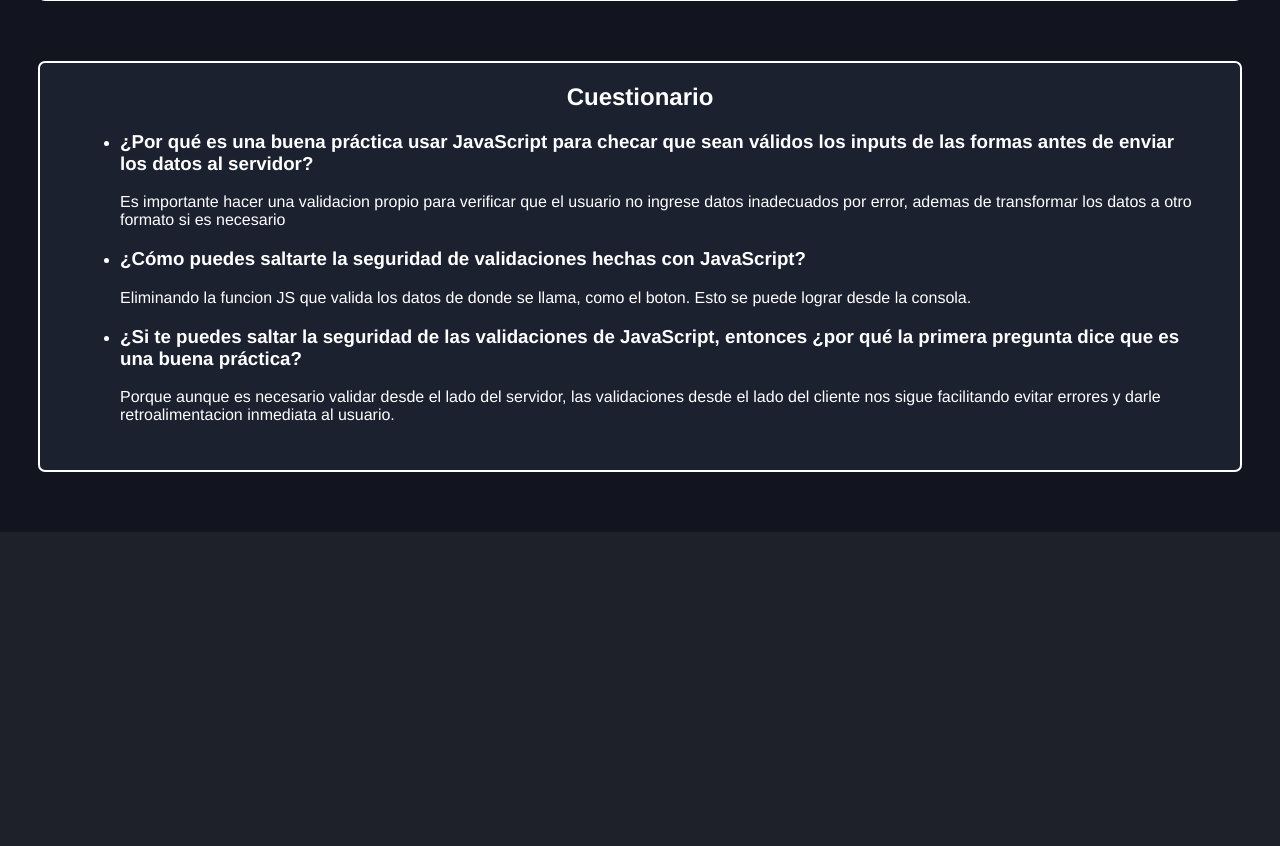
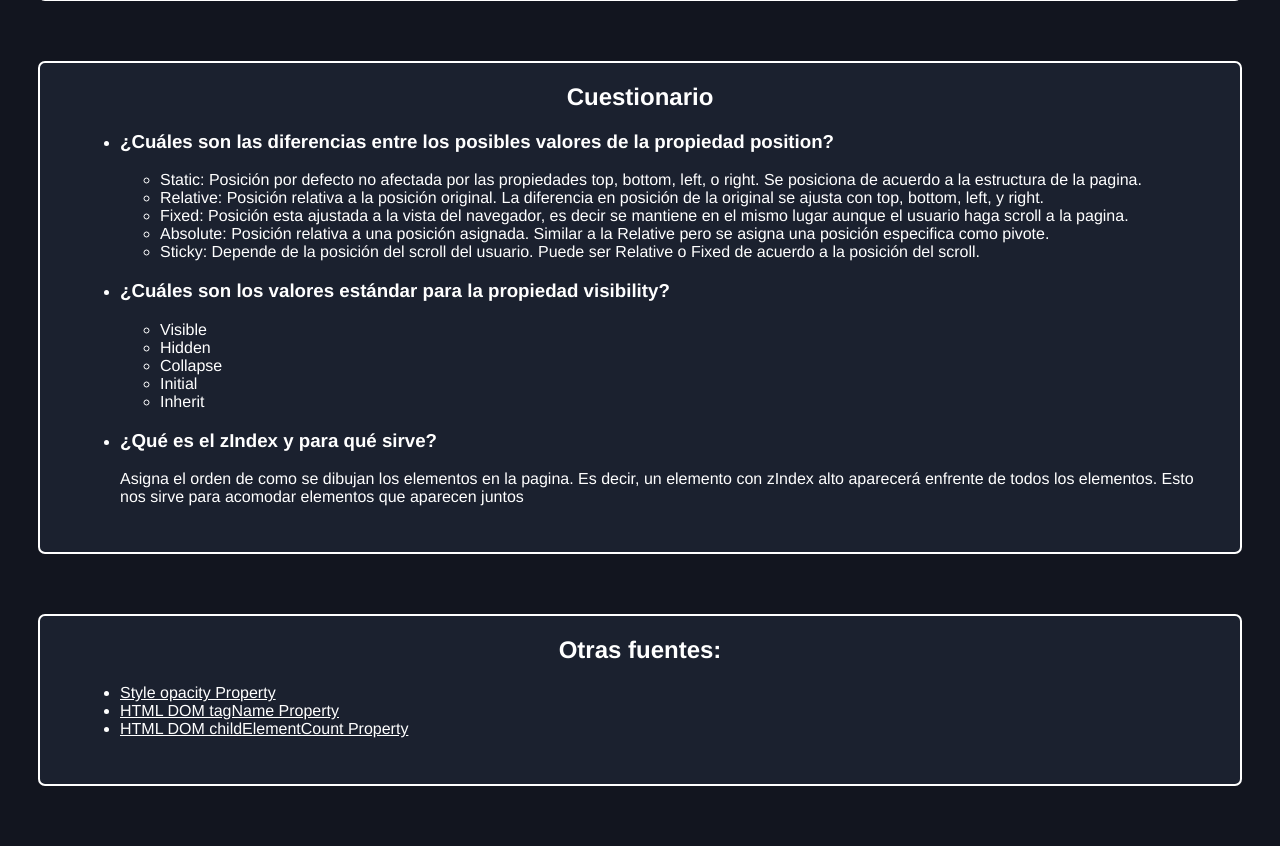
Before and after one commit to albertcastaned/A01250647_DAW, a PHP site: page /Laboratorio6/lab6.html in a window 1280 px wide; the page is wider, and only the part inside the window is pictured. Shown: the part 2766-3612 px from the top of that part. Before the commit the page ends 3238 px from the top of that part, so only its background shows below. Run offline with PHP 8.4, Linux system fonts and the light colour scheme.

Commit message:
Terminar Lab6, esperar revision

```diff
--- a/Laboratorio6/lab6.html
+++ b/Laboratorio6/lab6.html
@@ -14,7 +14,8 @@
                 <a onmouseover="cambiarFont(this)" href="#parte1">Ejercicio 1</a> |
                 <a onmouseover="cambiarFont(this)" href="#parte2">Ejercicio 2</a> |
                 <a onmouseover="cambiarFont(this)" href="#parte3">Ejercicio 3</a> |
-                <a onmouseover="cambiarFont(this)" href="#cuestionario">Cuestionario</a>
+                <a onmouseover="cambiarFont(this)" href="#cuestionario">Cuestionario</a> |
+                <a onmouseover="cambiarFont(this)" href="#OtrasFuentes">Otras Fuentes</a>
         </nav>
         </header>
 
@@ -125,16 +126,64 @@
                 <h2>Cuestionario</h2>
                 <ul>
                     <li>
-                        <h3>¿Por qué es una buena práctica usar JavaScript para checar que sean válidos los inputs de las formas antes de enviar los datos al servidor?</h3>
-                        <p>Es importante hacer una validacion propio para verificar que el usuario no ingrese datos inadecuados por error, ademas de transformar los datos a otro formato si es necesario</p>
+                        <h3>¿Cuáles son las diferencias entre los posibles valores de la propiedad position?</h3>
+                        <ul>
+                            <li>
+                                Static: Posición por defecto no afectada por las propiedades top, bottom, left, o right. Se posiciona de acuerdo a la estructura de la pagina.
+                            </li>
+                            <li>
+                                Relative: Posición relativa a la posición original. La diferencia en posición de la original se ajusta con top, bottom, left, y right.
+                            </li>
+                            <li>
+                                Fixed: Posición esta ajustada a la vista del navegador, es decir se mantiene en el mismo lugar aunque el usuario haga scroll a la pagina.
+                            </li>
+                            <li>
+                                Absolute: Posición relativa a una posición asignada. Similar a la Relative pero se asigna una posición especifica como pivote.
+                            </li>
+                            <li>
+                                Sticky: Depende de la posición del scroll del usuario. Puede ser Relative o Fixed de acuerdo a la posición del scroll.
+                            </li>
+                        </ul>
                     </li>
                     <li>
-                        <h3>¿Cómo puedes saltarte la seguridad de validaciones hechas con JavaScript?</h3>
-                        <p>Eliminando la funcion JS que valida los datos de donde se llama, como el boton. Esto se puede lograr desde la consola.</p>
+                        <h3>¿Cuáles son los valores estándar para la propiedad visibility?</h3>
+                        <ul>
+                            <li>
+                                Visible
+                            </li>
+                            <li>
+                                Hidden
+                            </li>
+                            <li>
+                                Collapse
+                            </li>
+                            <li>
+                                Initial
+                            </li>
+                            <li>
+                                Inherit
+                            </li>
+
+                        </ul>
                     </li>
                     <li>
-                        <h3>¿Si te puedes saltar la seguridad de las validaciones de JavaScript, entonces ¿por qué la primera pregunta dice que es una buena práctica?</h3>
-                        <p>Porque aunque es necesario validar desde el lado del servidor, las validaciones desde el lado del cliente nos sigue facilitando evitar errores y darle retroalimentacion inmediata al usuario.</p>
+                        <h3>¿Qué es el zIndex y para qué sirve?</h3>
+                        <p>Asigna el orden de como se dibujan los elementos en la pagina. Es decir, un elemento con zIndex alto aparecerá enfrente de todos los elementos. Esto nos sirve para acomodar elementos que aparecen juntos</p>
+                    </li>
+                </ul>
+            </section>
+
+            <section id = "OtrasFuentes">
+                <h2>Otras fuentes: </h2>
+                <ul>
+                    <li>
+                        <a href = "https://www.w3schools.com/jsref/prop_style_opacity.asp">Style opacity Property</a>
+                    </li>
+                    <li>
+                        <a href = "https://www.w3schools.com/jsref/prop_element_tagname.asp">HTML DOM tagName Property</a>
+                    </li>
+                    <li>
+                        <a href = "https://www.w3schools.com/jsreF/prop_element_childelementcount.asp">HTML DOM childElementCount Property</a>
                     </li>
                 </ul>
             </section>
--- a/css/style.css
+++ b/css/style.css
@@ -48,6 +48,7 @@ h3{
 section:hover{
     transform: scale(1.025);
 }
+
 body{
     text-align: center;
     font-family: "Helvetica", "Arial", sans-serif;
```
